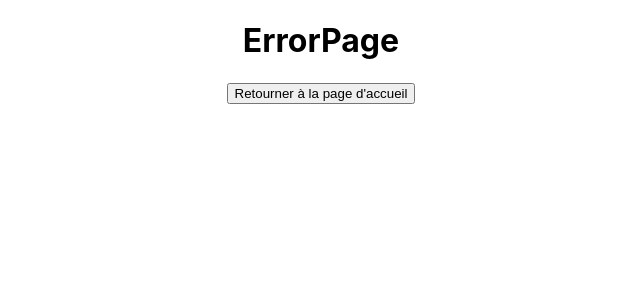
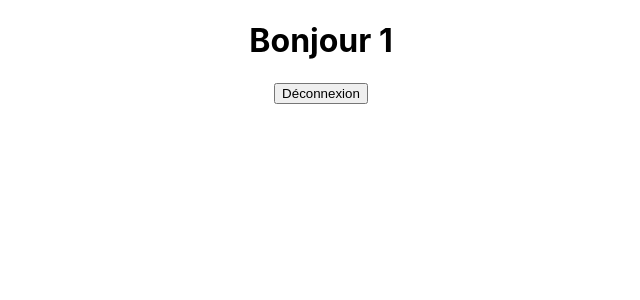
Before and after one commit to bem630/crazee-burger, a React (Create React App) app: page /order/1 in a window 1280 px wide. Shown: the top 300 px of the page, without its empty margins (319-959 px from the left). Built offline with nearby package versions, Linux system fonts and the light colour scheme.

Commit message:
✨  F02: LOGIN > add redirection to ErrorPage on Submit with username

```diff
--- a/src/App.js
+++ b/src/App.js
@@ -10,7 +10,7 @@ function App() {
     <div className="App">
       <Routes>
         <Route path='/' element={<LoginPage/>} />
-        <Route path='/order' element={<OrderPage/>} />
+        <Route path='/order/:username' element={<OrderPage/>} />
         <Route path='*' element={<ErrorPage/>} />
       </Routes>
     </div>
--- a/src/components/pages/login/LoginForm.js
+++ b/src/components/pages/login/LoginForm.js
@@ -1,16 +1,17 @@
 import { useState } from "react"
-import { Link } from "react-router-dom";
+import { useNavigate } from "react-router-dom";
 //LoginForm est un composant spécifique
 const LoginForm = () => {
 
         //state
         const [inputValue, setInputValue] = useState("");
+        const navigate = useNavigate();
 
       //comportements
       const handleSubmit = (event) => {
         event.preventDefault();
-        alert(`Bonjour ${inputValue}`);
         setInputValue("");
+        navigate(`/order/${inputValue}`);
       };
       const handleChange = (e) => {
         setInputValue(e.target.value);
@@ -20,9 +21,7 @@ const LoginForm = () => {
                 <h1>Bienvenue chez nous !</h1><br />
                 <h2>Connectez vous</h2>
                 <input value={inputValue} onChange={handleChange} type="text" placeholder="Entrez votre prénom..." required />
-                <Link to={'/order'}>
-                  <button>Accédez à votre espace</button>
-                </Link>
+                <button>Accédez à votre espace</button>
             </form>
      );
 }
--- a/src/components/pages/order/OrderPage.js
+++ b/src/components/pages/order/OrderPage.js
@@ -1,9 +1,15 @@
-import { Link } from "react-router-dom";
+import { Link, useParams } from "react-router-dom";
 
 const OrderPage = () => {
+    //state
+    const { username } = useParams();
+
+    // comportements
+
+    //affichage (render)
     return (
         <div>
-            <h1>OrderPage</h1>
+            <h1>Bonjour { username } </h1>
             <Link to={'/'}>
                 <button>Déconnexion</button>
             </Link>
```
